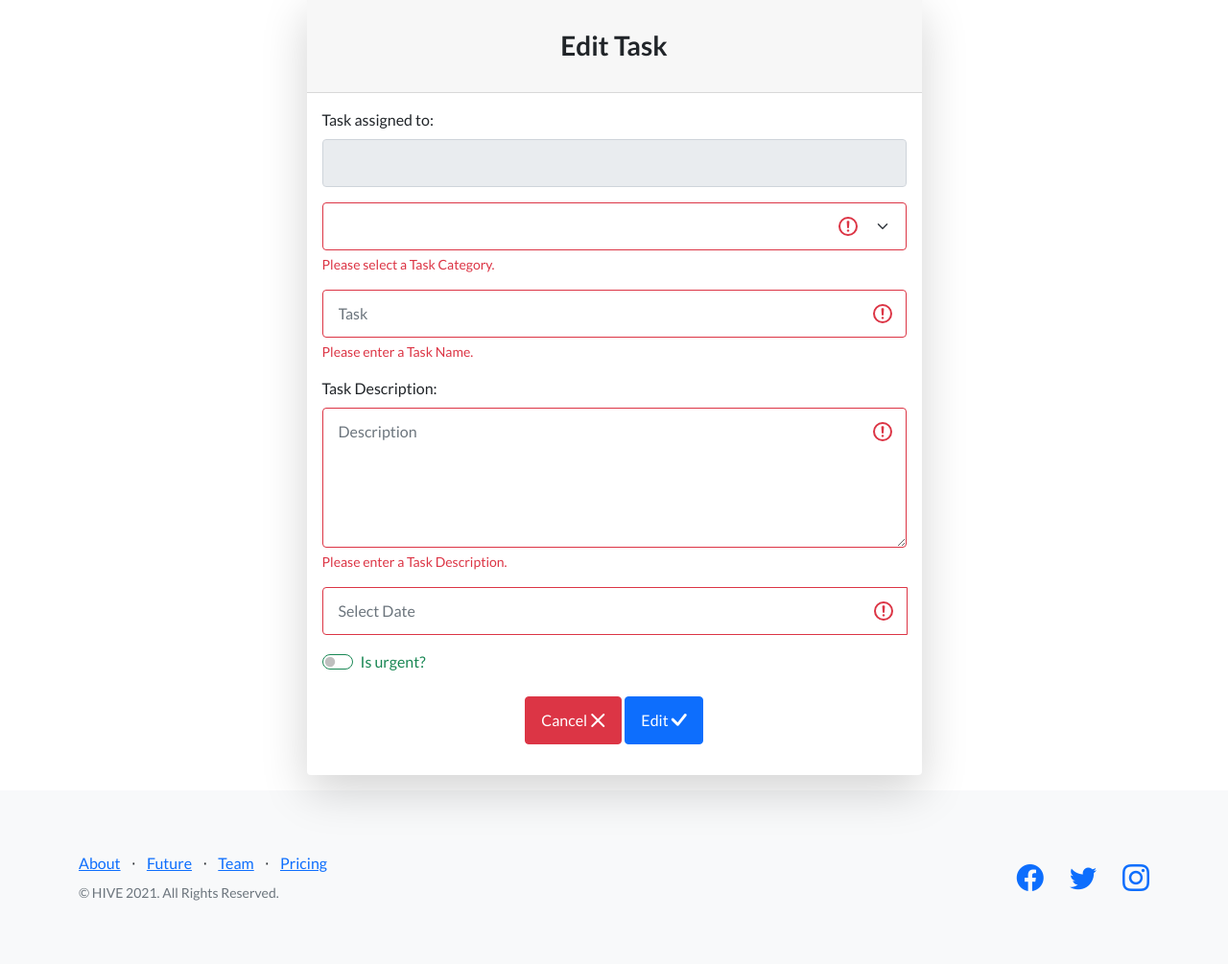
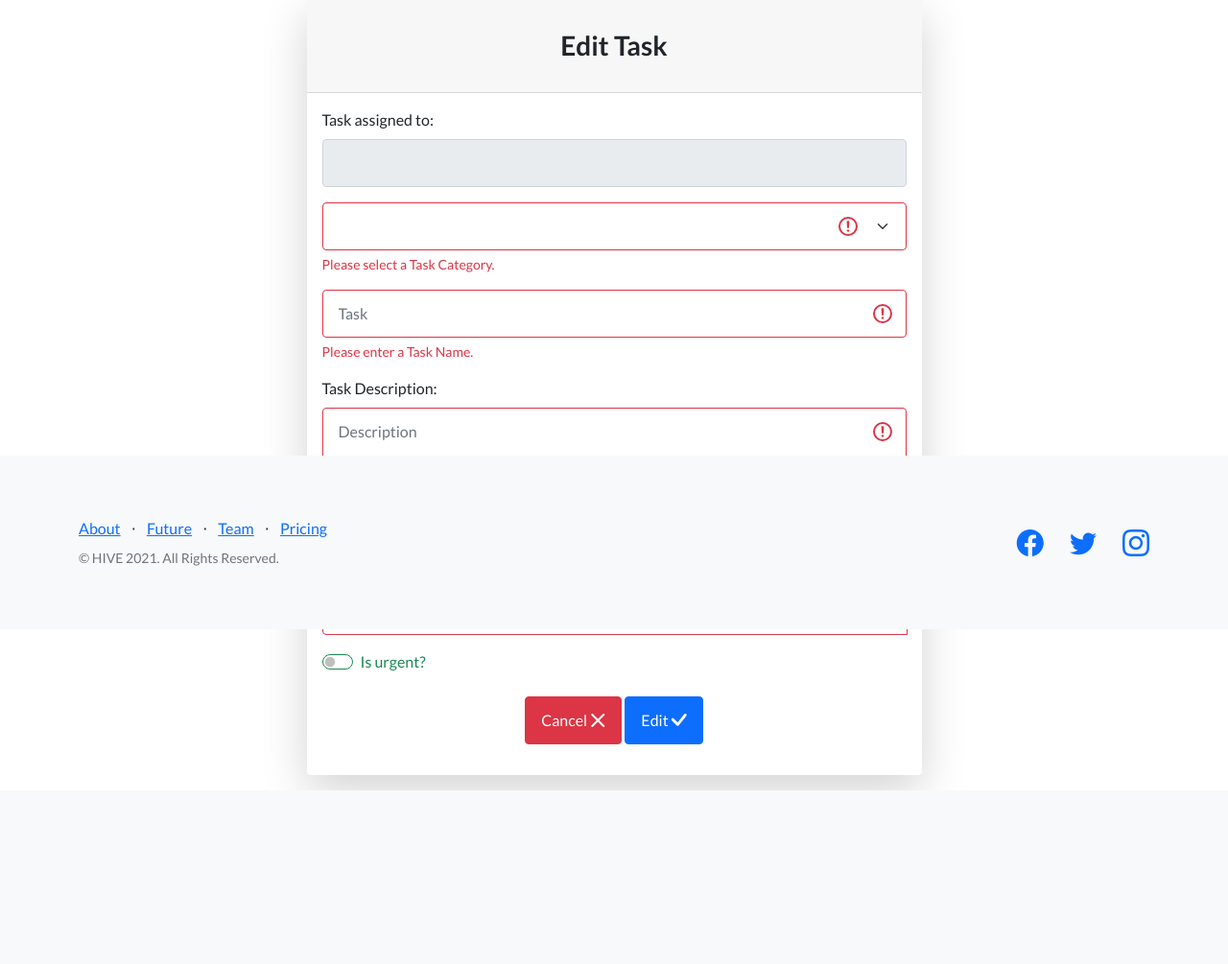
Before and after one commit to devgithubs/HIVE, a Flask app: template templates/edit_task.html in a window 1280 px wide. Shown: the part 144-1149 px from the top of the page at 96% size. After the commit the page ends 968 px from the top, so only its background shows below. Run offline with Flask 2, Linux system fonts and the light colour scheme; the template is opened without the code that fills it, so the values that code supplies are empty; some libraries are stand-ins or nearby versions.

Commit message:
Adjust footer position to fixed

```diff
--- a/templates/edit_entitlements.html
+++ b/templates/edit_entitlements.html
@@ -79,7 +79,7 @@
                 </div>
             </main>
         </div>
-        <footer class="footer bottom bg-light ">
+        <footer class="footer fixed-bottom bg-light ">
             <div class="container">
                 <div class="row">
                     <div class="col-lg-6 h-100 text-center text-lg-start my-auto">
--- a/templates/edit_task.html
+++ b/templates/edit_task.html
@@ -5,7 +5,7 @@
 
     <!-- Navigation-->
     <nav class="navbar navbar-light bg-light static-top">
-        <div class="container navbar-right">
+        <div class="container navbar-right navbar-collapse">
             <a class="navbar-brand" href="{{ url_for('index') }}">HIVE</a>
             <ul class="navbar-right">
                 {% if session.user %}
@@ -109,7 +109,7 @@
                 </div>
             </main>
         </div>
-        <footer class="footer bottom bg-light ">
+        <footer class="footer fixed-bottom bg-light ">
             <div class="container">
                 <div class="row">
                     <div class="col-lg-6 h-100 text-center text-lg-start my-auto">
--- a/templates/update_profile.html
+++ b/templates/update_profile.html
@@ -125,7 +125,7 @@
                 </div>
             </main>
         </div>
-        <footer class="footer bottom bg-light">
+        <footer class="footer fixed-bottom bg-light">
             <div class="container">
                 <div class="row">
                     <div class="col-lg-6 h-100 text-center text-lg-start my-auto">
```
